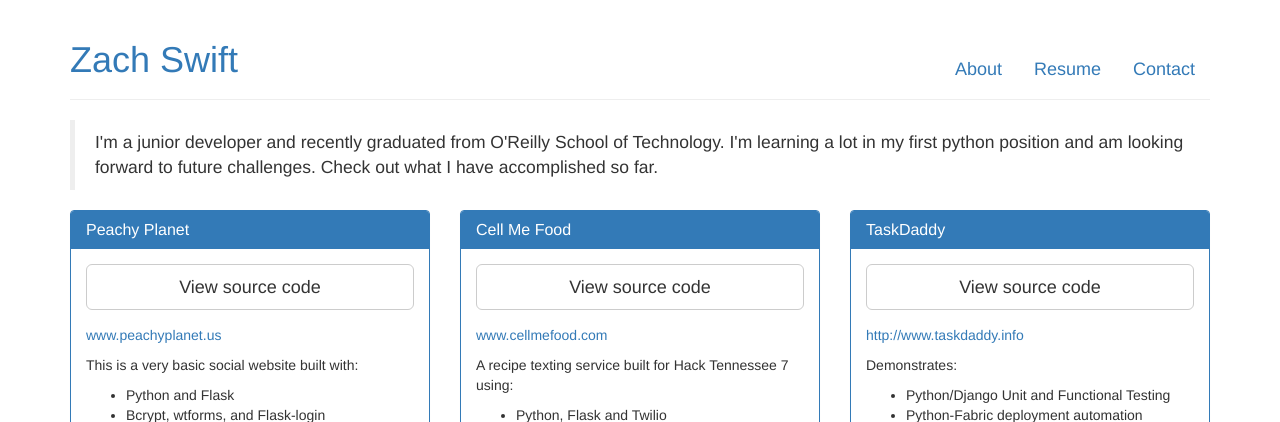
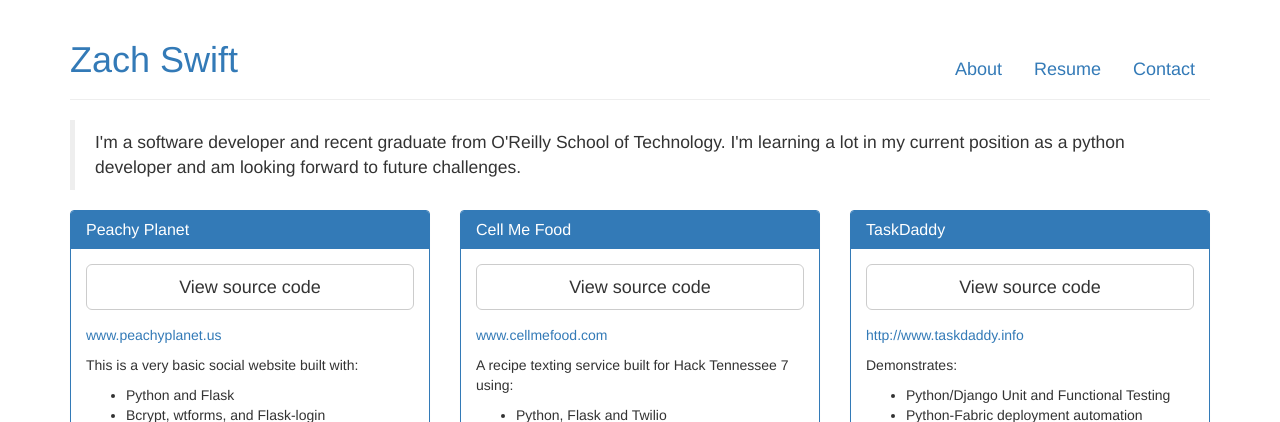
Before and after one commit to 2achary/zachswift, a Django app: page / in a window 1280 px wide. Shown: the top 422 px of the page. Run offline with Django 3.2, Linux system fonts and the light colour scheme; some libraries are stand-ins or nearby versions.

Commit message:
update tag line

```diff
--- a/portfolio/templates/index.html
+++ b/portfolio/templates/index.html
@@ -39,10 +39,10 @@
         <div class='row'>
           <div class='col-md-12'>
             <blockquote>
-              <p>I'm a junior developer and recently graduated from O'Reilly
-                School of Technology. I'm learning a lot in my first python
-                  position and am looking forward to future challenges.
-                Check out what I have accomplished so far.</p>
+              <p>I'm a software developer and recent graduate from O'Reilly
+                School of Technology. I'm learning a lot in my current
+                  position as a python developer and am looking forward to future challenges.
+                </p>
 
               </blockquote>
 
```
